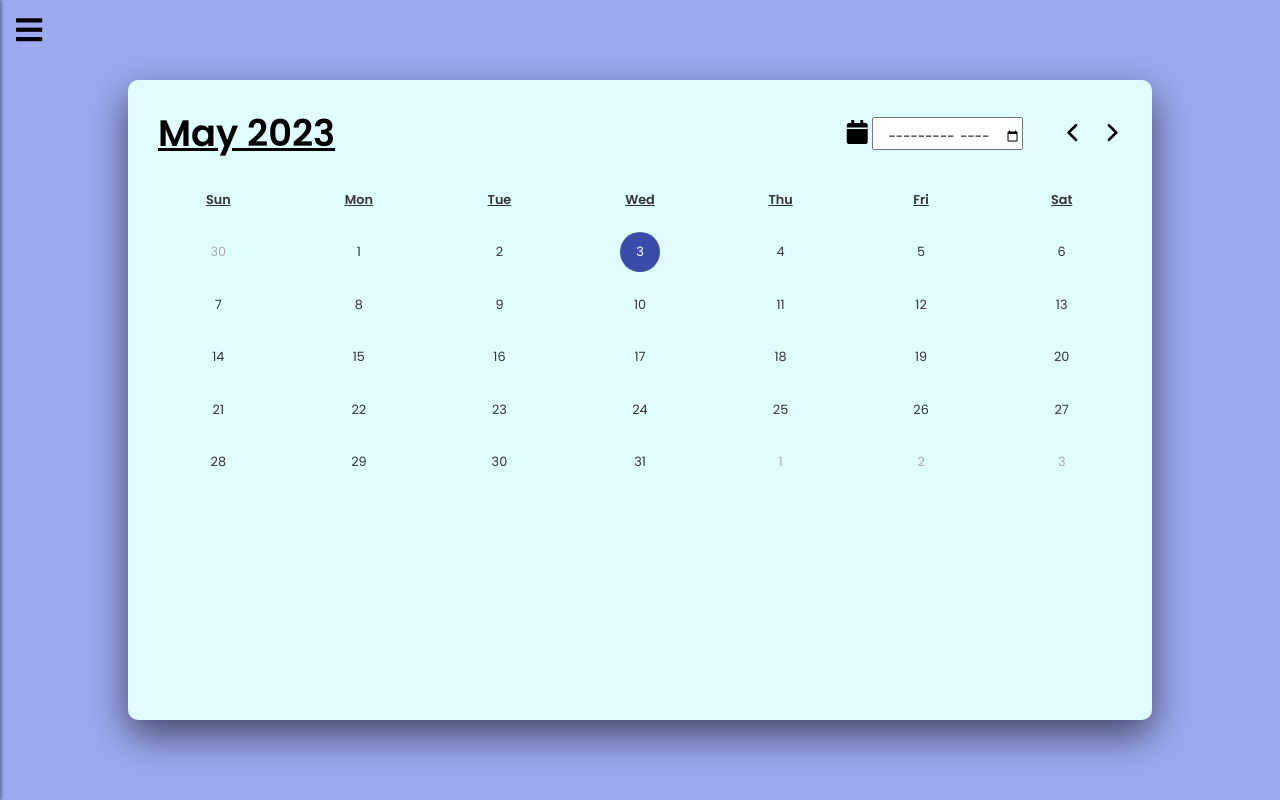
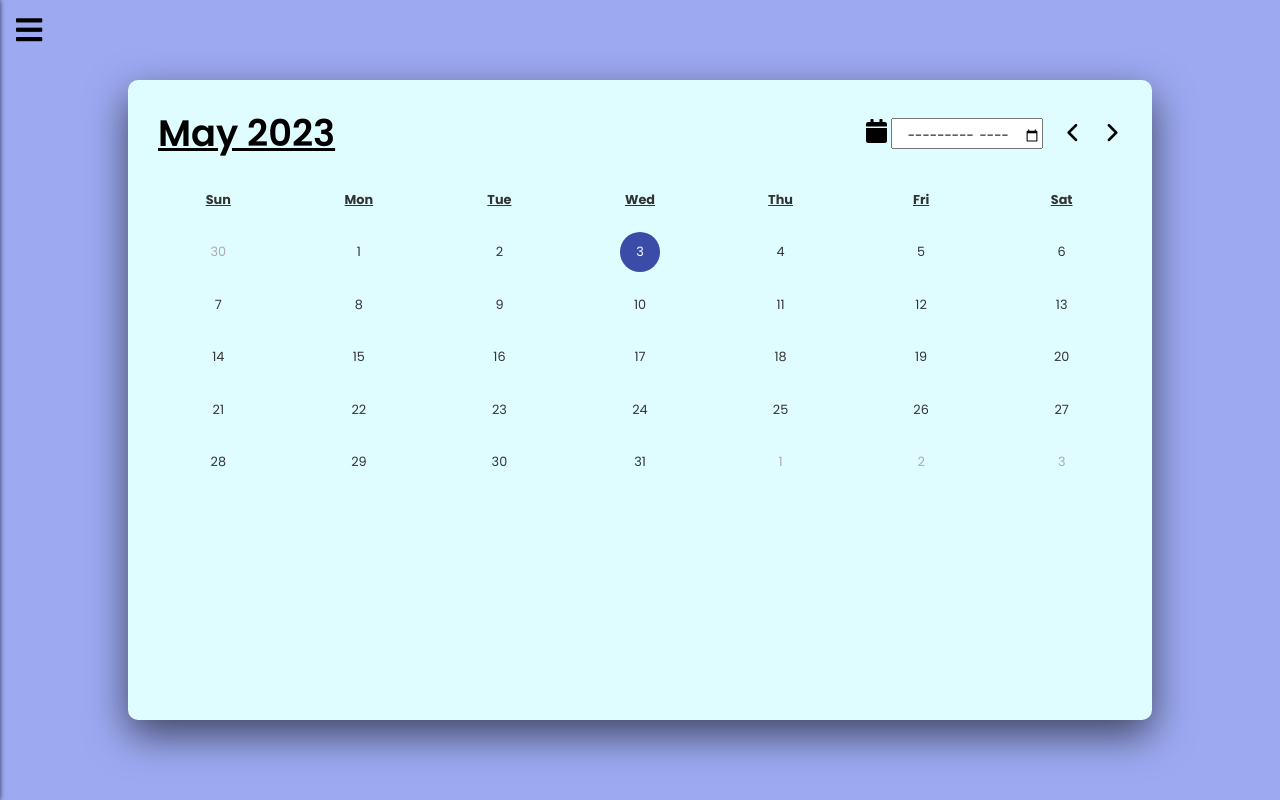
Before and after one commit to callumf222/Setap, a plain HTML site: page CalendarPage/calendarHTML.html in a window 1280 px wide. Drawn offline with nearby package versions, Linux system fonts and the light colour scheme.

Commit message:
Last Style changes
Calendar page should be finished, unless small tweaks are made such as colour or font size

```diff
--- a/CalendarPage/calendarCSS.css
+++ b/CalendarPage/calendarCSS.css
@@ -77,7 +77,7 @@ header .currentDate{
 }
 
 .calendar .weeks li{
-    font-weight: 600;
+    font-weight: 700;
     cursor: default;
     text-decoration: underline;
 }
@@ -129,7 +129,7 @@ header .currentDate{
 }
 
 #dateSelecter{
-    padding-top: 7px;
+    padding-top: 5px;
     text-align: center;
     justify-content: center;
 }
@@ -141,5 +141,5 @@ header .currentDate{
 
 .selecter{
     position: relative;
-    left: 25%;
+    left: 27%;
 }
--- a/CalendarPage/sidebar.css
+++ b/CalendarPage/sidebar.css
@@ -37,7 +37,7 @@
 .sidebar_menu .logo a{
   color: #000;
   font-size: 25px;
-  font-weight: 500;
+  font-weight: 650;
   position: absolute;
   left: 25px;
   line-height: 60px;
```
